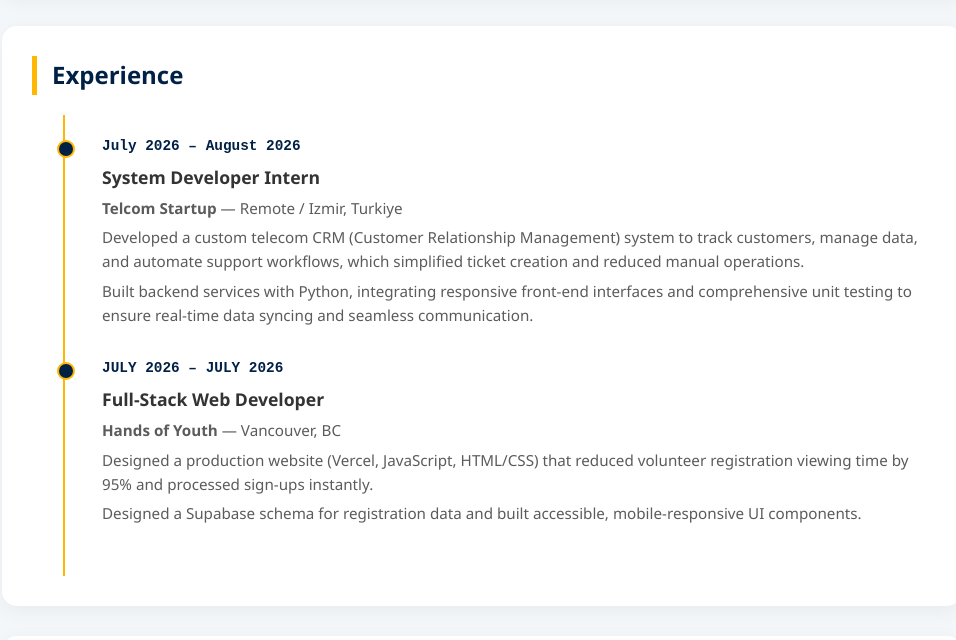
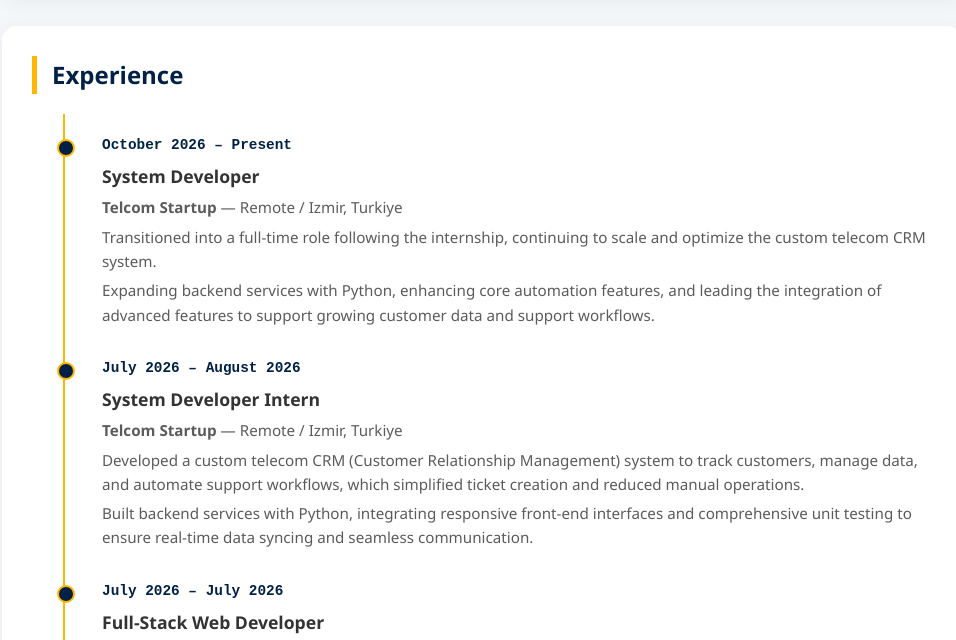
Before and after one commit to denizdalbasi/website, a plain HTML site: page index.html in a window 1280 px wide. Shown: the part 1480-2120 px from the top of the page, without its empty margins (158-1114 px from the left). Drawn offline with Linux system fonts and the light colour scheme.

Commit message:
Update index.html

```diff
--- a/index.html
+++ b/index.html
@@ -567,6 +567,15 @@
             <h2>Experience</h2>
             <div class="timeline">
                 <div class="timeline-item">
+                    <div class="timeline-date">October 2026 – Present</div>
+                    <div class="timeline-content">
+                        <h4>System Developer</h4>
+                        <p><strong>Telcom Startup</strong> — Remote / Izmir, Turkiye</p>
+                        <p>Transitioned into a full-time role following the internship, continuing to scale and optimize the custom telecom CRM system.</p>
+                        <p>Expanding backend services with Python, enhancing core automation features, and leading the integration of advanced features to support growing customer data and support workflows.</p>
+                    </div>
+                </div>
+                <div class="timeline-item">
                     <div class="timeline-date">July 2026 – August 2026</div>
                     <div class="timeline-content">
                         <h4>System Developer Intern</h4>
@@ -576,7 +585,7 @@
                     </div>
                 </div>
                 <div class="timeline-item">
-                    <div class="timeline-date">JULY 2026 – JULY 2026</div>
+                    <div class="timeline-date">July 2026 – July 2026</div>
                     <div class="timeline-content">
                         <h4>Full-Stack Web Developer</h4>
                         <p><strong>Hands of Youth</strong> — Vancouver, BC</p>
```
